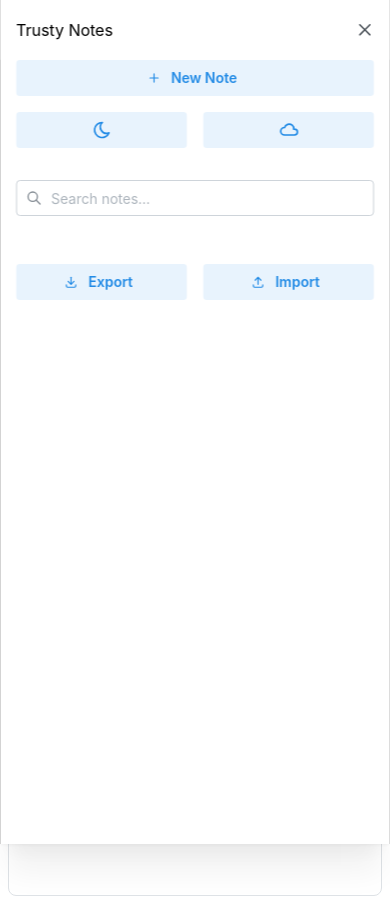
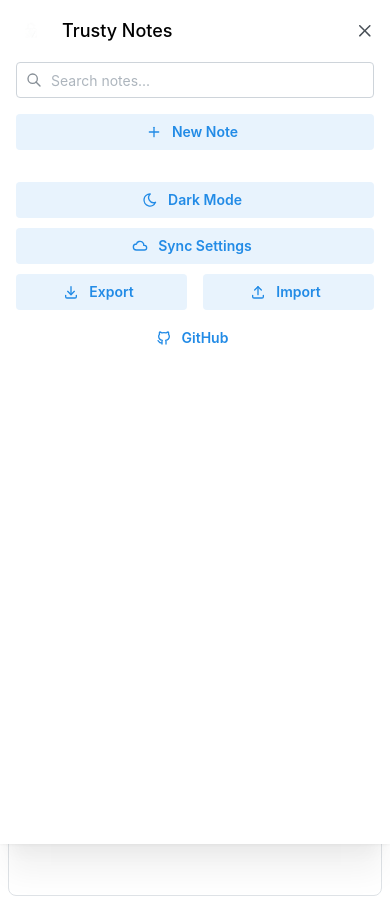
Before and after one commit to toolworks-dev/trusty-notes, a React (Vite) app: page / in a window 390 px wide. Both pictures are taken after a click on the button 30 px from the left and 29 px from the top of the page. Shown: the top 904 px of the page. Built offline with nearby package versions, Linux system fonts and the light colour scheme; what bip39 would draw is missing.

Commit message:
webapp: improve mobile UI

```diff
--- a/src/App.tsx
+++ b/src/App.tsx
@@ -13,9 +13,7 @@
   Box,
   Tooltip,
   Modal,
-  rem,
   Burger,
-  Drawer,
   Anchor,
   Image,
 } from '@mantine/core';
@@ -40,6 +38,7 @@
 import { SyncSettings as SyncSettingsType } from './types/sync';
 import { WebStorageService } from './services/webStorage';
 import './styles/richtext.css';
+import { MobileNav } from './components/MobileNav';
 
 interface Note {
   id?: number;
@@ -236,99 +235,24 @@
           </Group>
         </AppShell.Header>
       )}
-
       {isMobile ? (
-        <Drawer
-          opened={mobileNavOpened}
-          onClose={() => setMobileNavOpened(false)}
-          size="100%"
-          padding="md"
-          title="Trusty Notes"
-          hiddenFrom="sm"
-        >
-          <Stack h="100%">
-            <Group justify="space-between">
-              <Button
-                leftSection={<IconPlus size={14} />}
-                variant="light"
-                onClick={() => {
-                  clearForm();
-                  setMobileNavOpened(false);
-                }}
-                fullWidth
-              >
-                New Note
-              </Button>
-            </Group>
-
-            <Group grow mb="md">
-              <ActionIcon variant="light" onClick={() => toggleColorScheme()} w="100%" h={rem(36)}>
-                {colorScheme === 'dark' ? <IconSun size={20} /> : <IconMoon size={20} />}
-              </ActionIcon>
-              <ActionIcon variant="light" onClick={() => setShowSyncSettings(true)} w="100%" h={rem(36)}>
-                <IconCloud size={20} />
-              </ActionIcon>
-            </Group>
-
-            <TextInput
-              placeholder="Search notes..."
-              leftSection={<IconSearch size={16} />}
-              value={searchQuery}
-              onChange={(e) => setSearchQuery(e.currentTarget.value)}
-              mb="md"
-            />
-
-            <Stack gap="xs" style={{ overflow: 'auto', flex: 1 }}>
-              {filteredNotes.map((note) => (
-                <Paper
-                  key={note.id}
-                  shadow="xs"
-                  p="md"
-                  onClick={() => {
-                    selectNote(note);
-                    setMobileNavOpened(false);
-                  }}
-                  style={{
-                    cursor: 'pointer',
-                    backgroundColor: selectedNote?.id === note.id ?
-                      'var(--mantine-color-blue-light)' : undefined,
-                  }}
-                >
-                  <Group justify="space-between" wrap="nowrap">
-                    <Box style={{ flex: 1 }}>
-                      <Text fw={500} truncate="end">
-                        {note.title || 'Untitled'}
-                      </Text>
-                      <Text size="xs" c="dimmed">
-                        {format(note.updated_at, 'MMM d, yyyy HH:mm')}
-                      </Text>
-                    </Box>
-                    <ActionIcon
-                      variant="subtle"
-                      color="red"
-                      onClick={(e) => {
-                        e.stopPropagation();
-                        deleteNote(note.id!);
-                      }}
-                    >
-                      <IconTrash size={16} />
-                    </ActionIcon>
-                  </Group>
-                </Paper>
-              ))}
-            </Stack>
-
-            <Group grow>
-              <Button variant="light" leftSection={<IconDownload size={14} />} onClick={exportNotes}>
-                Export
-              </Button>
-              <Button variant="light" leftSection={<IconUpload size={14} />} onClick={importNotes}>
-                Import
-              </Button>
-            </Group>
-          </Stack>
-        </Drawer>
-      ) : (
+      <MobileNav
+        opened={mobileNavOpened}
+        onClose={() => setMobileNavOpened(false)}
+        onNewNote={clearForm}
+        onSearch={setSearchQuery}
+        searchQuery={searchQuery}
+        onToggleTheme={toggleColorScheme}
+        colorScheme={colorScheme}
+        onShowSyncSettings={() => setShowSyncSettings(true)}
+        onExport={exportNotes}
+        onImport={importNotes}
+        selectedNote={selectedNote}
+        notes={filteredNotes}
+        onSelectNote={selectNote}
+        onDeleteNote={deleteNote}
+      />
+    ) : (
         <AppShell.Navbar p="md">
           <Stack h="100%" gap="sm">
             <Group justify="space-between">
--- a/src/components/MobileNav.tsx
+++ b/src/components/MobileNav.tsx
@@ -1,14 +1,24 @@
-import { Group, ActionIcon, Drawer, Stack, Button, TextInput } from '@mantine/core';
+import { Group, ActionIcon, Drawer, Stack, Button, TextInput, Box, Text, Paper, Image, MantineColorScheme } from '@mantine/core';
 import {
-  IconMenu2,
   IconPlus,
   IconSearch,
   IconSun,
   IconMoon,
   IconCloud,
   IconDownload,
-  IconUpload
+  IconUpload,
+  IconBrandGithub,
+  IconTrash
 } from '@tabler/icons-react';
+import { format } from 'date-fns';
+
+interface Note {
+  id?: number;
+  title: string;
+  content: string;
+  created_at: number;
+  updated_at: number;
+}
 
 interface MobileNavProps {
   opened: boolean;
@@ -17,10 +27,14 @@
   onSearch: (query: string) => void;
   searchQuery: string;
   onToggleTheme: () => void;
-  colorScheme: 'dark' | 'light';
+  colorScheme: MantineColorScheme;
   onShowSyncSettings: () => void;
   onExport: () => void;
   onImport: () => void;
+  selectedNote: Note | null;
+  notes: Note[];
+  onSelectNote: (note: Note) => void;
+  onDeleteNote: (id: number) => void;
 }
 
 export function MobileNav({
@@ -33,26 +47,38 @@
   colorScheme,
   onShowSyncSettings,
   onExport,
-  onImport
+  onImport,
+  selectedNote,
+  notes,
+  onSelectNote,
+  onDeleteNote
 }: MobileNavProps) {
+  const isDark = colorScheme === 'dark' || (colorScheme === 'auto' && window.matchMedia('(prefers-color-scheme: dark)').matches);
+
   return (
-    <>
-      <Group justify="space-between" p="md">
-        <ActionIcon variant="subtle" onClick={() => onClose()}>
-          <IconMenu2 size={24} />
-        </ActionIcon>
+    <Drawer
+      opened={opened}
+      onClose={onClose}
+      size="100%"
+      padding="md"
+      title={
         <Group>
-          <ActionIcon variant="subtle" onClick={onNewNote}>
-            <IconPlus size={24} />
-          </ActionIcon>
+          <Image src="/trusty.jpg" alt="Logo" w={30} h={30} />
+          <Text size="lg" fw={500}>Trusty Notes</Text>
         </Group>
-      </Group>
+      }
+    >
+      <Stack h="100%" gap="md">
+        <TextInput
+          placeholder="Search notes..."
+          leftSection={<IconSearch size={16} />}
+          value={searchQuery}
+          onChange={(e) => onSearch(e.currentTarget.value)}
+        />
 
-      <Drawer opened={opened} onClose={onClose} title="Menu" position="left">
-        <Stack p="md">
         <Button
+          variant="light"
           leftSection={<IconPlus size={16} />}
-            variant="light"
           onClick={() => {
             onNewNote();
             onClose();
@@ -62,24 +88,58 @@
           New Note
         </Button>
 
-          <TextInput
-            placeholder="Search notes..."
-            leftSection={<IconSearch size={16} />}
-            value={searchQuery}
-            onChange={(e) => onSearch(e.currentTarget.value)}
-          />
+        <Box style={{ flex: 1, overflowY: 'auto' }}>
+          <Stack gap="xs">
+            {notes.map((note) => (
+              <Paper
+                key={note.id}
+                shadow="xs"
+                p="md"
+                onClick={() => {
+                  onSelectNote(note);
+                  onClose();
+                }}
+                style={{
+                  cursor: 'pointer',
+                  backgroundColor: selectedNote?.id === note.id ?
+                    'var(--mantine-color-blue-light)' : undefined,
+                }}
+              >
+                <Group justify="space-between" wrap="nowrap">
+                  <Box style={{ flex: 1 }}>
+                    <Text fw={500} truncate="end">
+                      {note.title || 'Untitled'}
+                    </Text>
+                    <Text size="xs" c="dimmed">
+                      {format(note.updated_at, 'MMM d, yyyy HH:mm')}
+                    </Text>
+                  </Box>
+                  <ActionIcon
+                    variant="subtle"
+                    color="red"
+                    onClick={(e) => {
+                      e.stopPropagation();
+                      onDeleteNote(note.id!);
+                    }}
+                  >
+                    <IconTrash size={16} />
+                  </ActionIcon>
+                </Group>
+              </Paper>
+            ))}
+          </Stack>
+        </Box>
 
-          <Group grow>
+        <Stack gap="xs">
           <Button
             variant="light"
-              leftSection={colorScheme === 'dark' ? <IconSun size={16} /> : <IconMoon size={16} />}
+            leftSection={isDark ? <IconSun size={16} /> : <IconMoon size={16} />}
             onClick={onToggleTheme}
+            fullWidth
           >
-              {colorScheme === 'dark' ? 'Light Mode' : 'Dark Mode'}
+            {isDark ? 'Light Mode' : 'Dark Mode'}
           </Button>
-          </Group>
 
-          <Group grow>
           <Button
             variant="light"
             leftSection={<IconCloud size={16} />}
@@ -87,10 +147,10 @@
               onShowSyncSettings();
               onClose();
             }}
+            fullWidth
           >
             Sync Settings
           </Button>
-          </Group>
 
           <Group grow>
             <Button
@@ -98,18 +158,29 @@
               leftSection={<IconDownload size={16} />}
               onClick={onExport}
             >
-              Export Notes
+              Export
             </Button>
             <Button
               variant="light"
               leftSection={<IconUpload size={16} />}
               onClick={onImport}
             >
-              Import Notes
+              Import
             </Button>
           </Group>
+
+          <Button
+            variant="subtle"
+            leftSection={<IconBrandGithub size={16} />}
+            component="a"
+            href="https://github.com/toolworks-dev/trusty-notes"
+            target="_blank"
+            fullWidth
+          >
+            GitHub
+          </Button>
+        </Stack>
       </Stack>
     </Drawer>
-    </>
   );
 }
```
Lines whose indentation alone changed are shown as unchanged.
